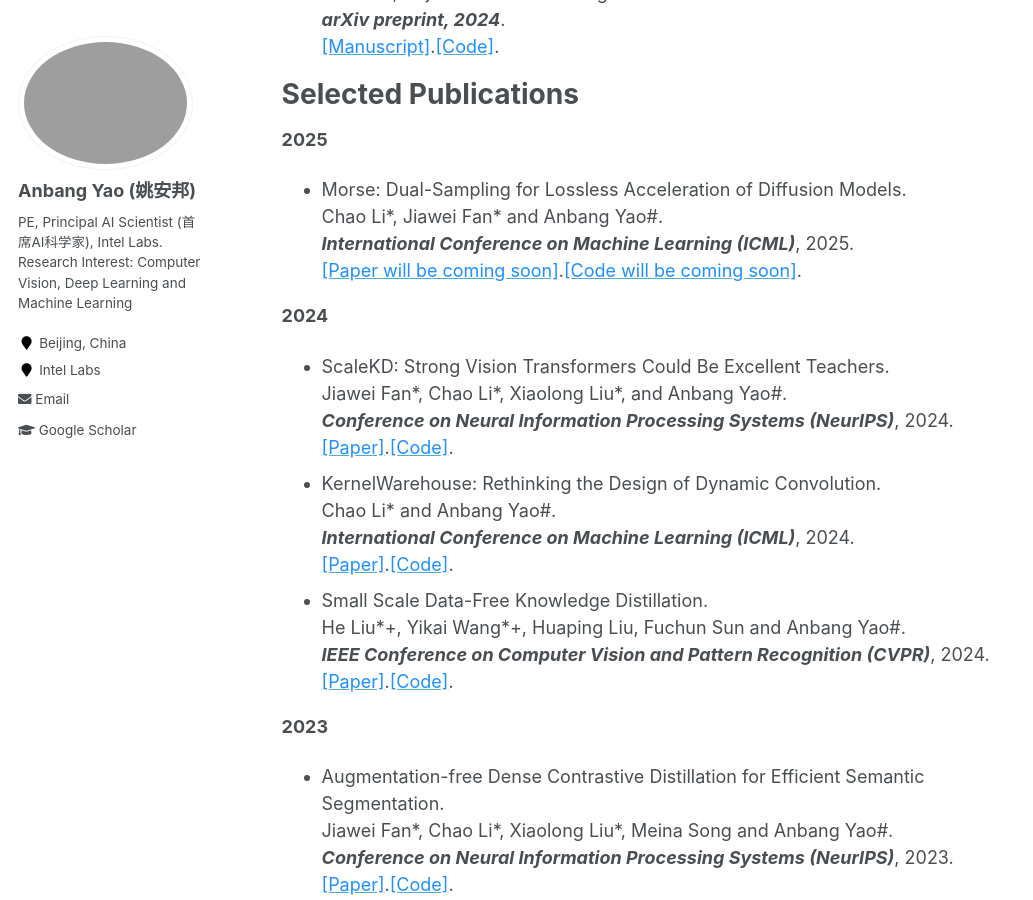
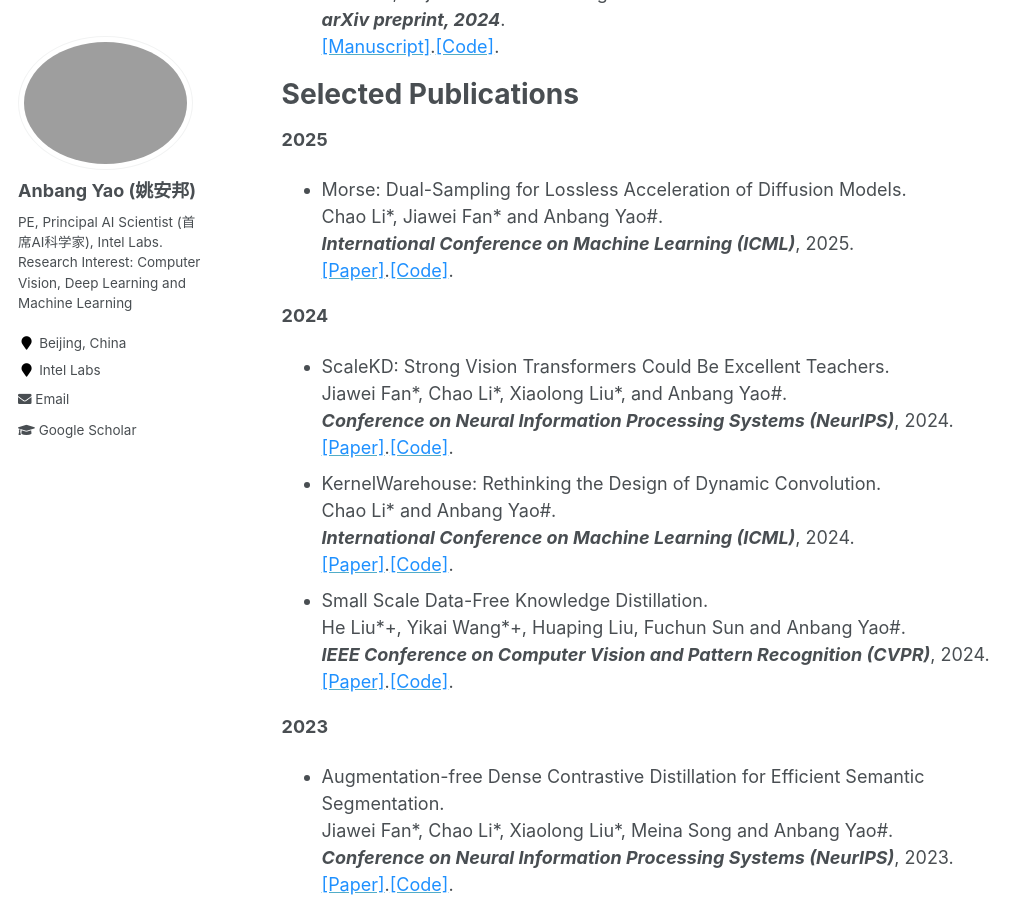
Before and after one commit to YaoAnbang/YaoAnbang.github.io, a Jekyll site: the page built from _pages/about.md, in a window 1280 px wide and 900 px high, scrolled down 3164 px. Shown: the whole window, without its empty margins (0-1033 px from the left). Built offline with Jekyll 4.4.1, drawn with Linux system fonts in a browser that asks for light colours.

Commit message:
Update about.md

```diff
--- a/_pages/about.md
+++ b/_pages/about.md
@@ -62,7 +62,7 @@ Latest Manuscripts
 Selected Publications
 =====
 **2025**
-+ Morse: Dual-Sampling for Lossless Acceleration of Diffusion Models.<br> Chao Li\*, Jiawei Fan\* and Anbang Yao\#.<br><em>**International Conference on Machine Learning (ICML)**</em>, 2025.<br>[<font color="DodgerBlue">[Paper will be coming soon]</font>](https://github.com/deep-optimization/Morse).[<font color="DodgerBlue">[Code will be coming soon]</font>](https://github.com/deep-optimization/Morse).<br>
++ Morse: Dual-Sampling for Lossless Acceleration of Diffusion Models.<br> Chao Li\*, Jiawei Fan\* and Anbang Yao\#.<br><em>**International Conference on Machine Learning (ICML)**</em>, 2025.<br>[<font color="DodgerBlue">[Paper]</font>]([https://arxiv.org/abs/2506.18251]).[<font color="DodgerBlue">[Code]</font>](https://github.com/deep-optimization/Morse).<br>
 
 **2024**
 <!-- <blockquote> -->
```
